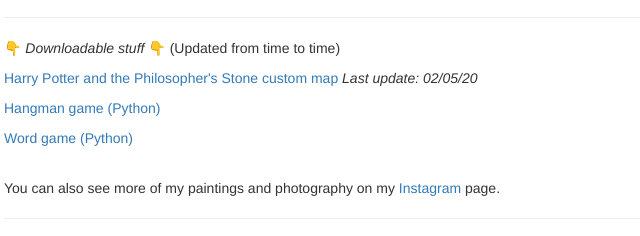
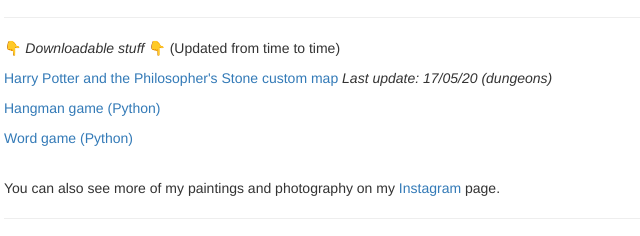
Before and after one commit to ruoyingzhao/ruoyingzhao.github.io, a plain HTML site: page miscellaneous.html in a window 1280 px wide. Shown: the part 223-459 px from the top of the page, 66-706 px from the left. Drawn offline with nearby package versions, Linux system fonts and the light colour scheme.

Commit message:
hp map update

```diff
--- a/miscellaneous.html
+++ b/miscellaneous.html
@@ -2,7 +2,7 @@
 <html>
 <head>
 <meta name="description" content=Miscellaneous" />
-<meta name="keywords" content="art,game modding, 3d art, 3d modelling, programming, python, hobbies,design" />
+<meta name="keywords" content="art,game modding, 3d art, 3d modelling, programming, python, ,unreal engine, unreal, game design, hobbies,design" />
 <meta name="viewport" content="width=device-width, initial-scale=1">
 <title>Miscellaneous</title
 <meta name="author" content="Ruoying Zhao">
@@ -135,7 +135,7 @@
 
      <p> &#128071 <i>Downloadable stuff</i> &#128071 (Updated from time to time)</p>
 
-     <p><a href="hp map1.rar">Harry Potter and the Philosopher's Stone custom map</a> <i>Last update: 02/05/20</i></p>
+     <p><a href="hp map1.rar">Harry Potter and the Philosopher's Stone custom map</a> <i>Last update: 17/05/20  (dungeons)</i></p>
      <p><a href="hangman.rar">Hangman game (Python)</a></p>
      <p><a href="word game.rar">Word game (Python)</a></p>
      <br>
```
Also changed, not shown: 1 other file.
